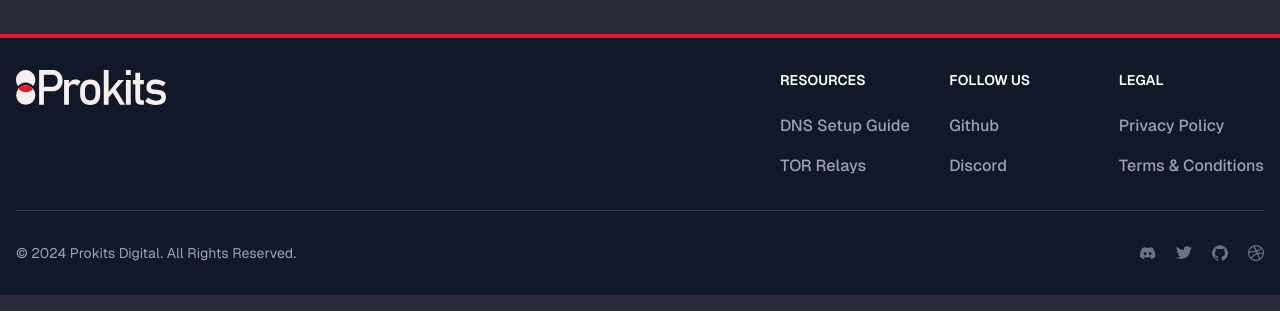
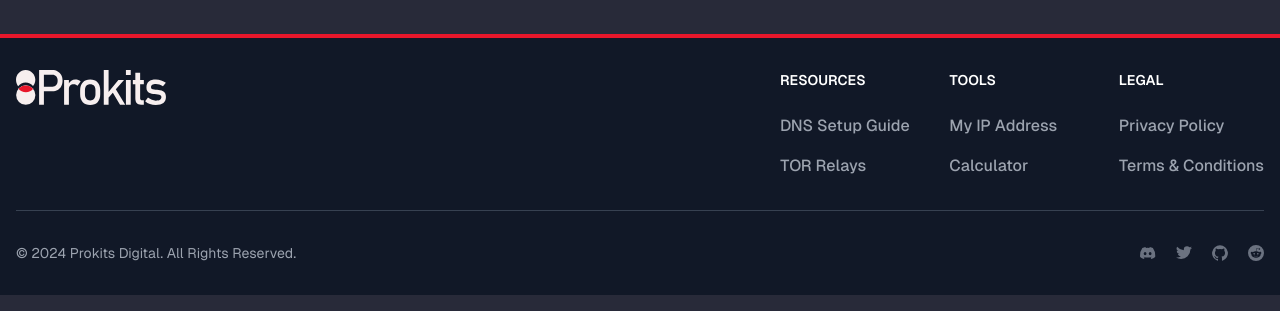
Before and after one commit to prokits/site, a Next.js app: page /dns in a window 1280 px wide. Shown: the part 346-657 px from the top of the page. Built offline with nearby package versions, Linux system fonts and the light colour scheme.

Commit message:
fix: links

```diff
--- a/components/footer/footer.tsx
+++ b/components/footer/footer.tsx
@@ -3,6 +3,7 @@
 import { usePathname } from 'next/navigation'
 import Image from "next/image";
 import { cn } from '@/lib/utils';
+import Link from 'next/link';
 
 export default function Footer() {
     const pathname = usePathname()
@@ -18,30 +19,31 @@
             <div className="mx-auto w-full max-w-screen-xl p-4 py-6 lg:py-8">
                 <div className="md:flex md:justify-between">
                     <div className="mb-6 md:mb-0">
-                        <a href="https://prokits.digital" className="flex items-center">
+                        <Link href="/" className="flex items-center">
                             <Image src="/logo/logo_dark.svg" alt="Flowbite" width={150} height={40} />
-                        </a>
+                        </Link>
                     </div>
+
                     <div className="grid grid-cols-2 gap-8 sm:gap-6 sm:grid-cols-3">
                         <div>
                             <h2 className="mb-6 text-sm font-semibold text-gray-900 uppercase dark:text-white">Resources</h2>
                             <ul className="text-gray-500 dark:text-gray-400 font-medium">
                                 <li className="mb-4">
-                                    <a href="https://flowbite.com/" className="hover:underline">DNS Setup Guide</a>
+                                    <Link href="/docs" className="hover:underline">DNS Setup Guide</Link>
                                 </li>
                                 <li>
-                                    <a href="https://tailwindcss.com/" className="hover:underline">TOR Relays</a>
+                                    <Link href="#" className="hover:underline">TOR Relays</Link>
                                 </li>
                             </ul>
                         </div>
                         <div>
-                            <h2 className="mb-6 text-sm font-semibold text-gray-900 uppercase dark:text-white">Follow us</h2>
+                            <h2 className="mb-6 text-sm font-semibold text-gray-900 uppercase dark:text-white">TOOLS</h2>
                             <ul className="text-gray-500 dark:text-gray-400 font-medium">
                                 <li className="mb-4">
-                                    <a href="https://github.com/Prokits" className="hover:underline ">Github</a>
+                                    <Link href="/myip" className="hover:underline ">My IP Address</Link>
                                 </li>
                                 <li>
-                                    <a href="https://discord.gg/4eeurUVvTy" className="hover:underline">Discord</a>
+                                    <Link href="#" className="hover:underline">Calculator</Link>
                                 </li>
                             </ul>
                         </div>
@@ -49,53 +51,53 @@
                             <h2 className="mb-6 text-sm font-semibold text-gray-900 uppercase dark:text-white">Legal</h2>
                             <ul className="text-gray-500 dark:text-gray-400 font-medium">
                                 <li className="mb-4">
-                                    <a href="#" className="hover:underline">Privacy Policy</a>
+                                    <Link href="#" className="hover:underline">Privacy Policy</Link>
                                 </li>
                                 <li>
-                                    <a href="#" className="hover:underline">Terms &amp; Conditions</a>
+                                    <Link href="#" className="hover:underline">Terms &amp; Conditions</Link>
                                 </li>
                             </ul>
                         </div>
                     </div>
                 </div>
+
                 <hr className="my-6 border-gray-200 sm:mx-auto dark:border-gray-700 lg:my-8" />
+
                 <div className="sm:flex sm:items-center sm:justify-between">
                     <span className="text-sm text-gray-500 sm:text-center dark:text-gray-400">© {new Date().getFullYear()} <a href="https://prokits.digital/" className="hover:underline">Prokits Digital</a>. All Rights Reserved.
                     </span>
                     <div className="flex mt-4 sm:justify-center sm:mt-0">
-                        {/* <a href="#" className="text-gray-500 hover:text-gray-900 dark:hover:text-white">
-                            <svg className="w-4 h-4" aria-hidden="true" xmlns="http://www.w3.org/2000/svg" fill="currentColor" viewBox="0 0 8 19">
-                                <path fill-rule="evenodd" d="M6.135 3H8V0H6.135a4.147 4.147 0 0 0-4.142 4.142V6H0v3h2v9.938h3V9h2.021l.592-3H5V3.591A.6.6 0 0 1 5.592 3h.543Z" clip-rule="evenodd" />
-                            </svg>
-                            <span className="sr-only">Facebook page</span>
-                        </a> */}
-                        <a href="#" className="text-gray-500 hover:text-gray-900 dark:hover:text-white ms-5">
+                        <Link href="https://discord.gg/KDZ54ZKXdt" target="_blank" className="text-gray-500 hover:text-gray-900 dark:hover:text-white ms-5">
                             <svg className="w-4 h-4" aria-hidden="true" xmlns="http://www.w3.org/2000/svg" fill="currentColor" viewBox="0 0 21 16">
                                 <path d="M16.942 1.556a16.3 16.3 0 0 0-4.126-1.3 12.04 12.04 0 0 0-.529 1.1 15.175 15.175 0 0 0-4.573 0 11.585 11.585 0 0 0-.535-1.1 16.274 16.274 0 0 0-4.129 1.3A17.392 17.392 0 0 0 .182 13.218a15.785 15.785 0 0 0 4.963 2.521c.41-.564.773-1.16 1.084-1.785a10.63 10.63 0 0 1-1.706-.83c.143-.106.283-.217.418-.33a11.664 11.664 0 0 0 10.118 0c.137.113.277.224.418.33-.544.328-1.116.606-1.71.832a12.52 12.52 0 0 0 1.084 1.785 16.46 16.46 0 0 0 5.064-2.595 17.286 17.286 0 0 0-2.973-11.59ZM6.678 10.813a1.941 1.941 0 0 1-1.8-2.045 1.93 1.93 0 0 1 1.8-2.047 1.919 1.919 0 0 1 1.8 2.047 1.93 1.93 0 0 1-1.8 2.045Zm6.644 0a1.94 1.94 0 0 1-1.8-2.045 1.93 1.93 0 0 1 1.8-2.047 1.918 1.918 0 0 1 1.8 2.047 1.93 1.93 0 0 1-1.8 2.045Z" />
                             </svg>
                             <span className="sr-only">Discord community</span>
-                        </a>
-                        <a href="#" className="text-gray-500 hover:text-gray-900 dark:hover:text-white ms-5">
+                        </Link>
+                        <Link href="https://x.com/HiProkits" target="_blank" className="text-gray-500 hover:text-gray-900 dark:hover:text-white ms-5">
                             <svg className="w-4 h-4" aria-hidden="true" xmlns="http://www.w3.org/2000/svg" fill="currentColor" viewBox="0 0 20 17">
                                 <path fill-rule="evenodd" d="M20 1.892a8.178 8.178 0 0 1-2.355.635 4.074 4.074 0 0 0 1.8-2.235 8.344 8.344 0 0 1-2.605.98A4.13 4.13 0 0 0 13.85 0a4.068 4.068 0 0 0-4.1 4.038 4 4 0 0 0 .105.919A11.705 11.705 0 0 1 1.4.734a4.006 4.006 0 0 0 1.268 5.392 4.165 4.165 0 0 1-1.859-.5v.05A4.057 4.057 0 0 0 4.1 9.635a4.19 4.19 0 0 1-1.856.07 4.108 4.108 0 0 0 3.831 2.807A8.36 8.36 0 0 1 0 14.184 11.732 11.732 0 0 0 6.291 16 11.502 11.502 0 0 0 17.964 4.5c0-.177 0-.35-.012-.523A8.143 8.143 0 0 0 20 1.892Z" clip-rule="evenodd" />
                             </svg>
                             <span className="sr-only">Twitter page</span>
-                        </a>
-                        <a href="#" className="text-gray-500 hover:text-gray-900 dark:hover:text-white ms-5">
+                        </Link>
+                        <Link href="https://github.com/Prokits" target="_blank" className="text-gray-500 hover:text-gray-900 dark:hover:text-white ms-5">
                             <svg className="w-4 h-4" aria-hidden="true" xmlns="http://www.w3.org/2000/svg" fill="currentColor" viewBox="0 0 20 20">
                                 <path fill-rule="evenodd" d="M10 .333A9.911 9.911 0 0 0 6.866 19.65c.5.092.678-.215.678-.477 0-.237-.01-1.017-.014-1.845-2.757.6-3.338-1.169-3.338-1.169a2.627 2.627 0 0 0-1.1-1.451c-.9-.615.07-.6.07-.6a2.084 2.084 0 0 1 1.518 1.021 2.11 2.11 0 0 0 2.884.823c.044-.503.268-.973.63-1.325-2.2-.25-4.516-1.1-4.516-4.9A3.832 3.832 0 0 1 4.7 7.068a3.56 3.56 0 0 1 .095-2.623s.832-.266 2.726 1.016a9.409 9.409 0 0 1 4.962 0c1.89-1.282 2.717-1.016 2.717-1.016.366.83.402 1.768.1 2.623a3.827 3.827 0 0 1 1.02 2.659c0 3.807-2.319 4.644-4.525 4.889a2.366 2.366 0 0 1 .673 1.834c0 1.326-.012 2.394-.012 2.72 0 .263.18.572.681.475A9.911 9.911 0 0 0 10 .333Z" clip-rule="evenodd" />
                             </svg>
                             <span className="sr-only">GitHub account</span>
-                        </a>
-                        <a href="#" className="text-gray-500 hover:text-gray-900 dark:hover:text-white ms-5">
-                            <svg className="w-4 h-4" aria-hidden="true" xmlns="http://www.w3.org/2000/svg" fill="currentColor" viewBox="0 0 20 20">
-                                <path fill-rule="evenodd" d="M10 0a10 10 0 1 0 10 10A10.009 10.009 0 0 0 10 0Zm6.613 4.614a8.523 8.523 0 0 1 1.93 5.32 20.094 20.094 0 0 0-5.949-.274c-.059-.149-.122-.292-.184-.441a23.879 23.879 0 0 0-.566-1.239 11.41 11.41 0 0 0 4.769-3.366ZM8 1.707a8.821 8.821 0 0 1 2-.238 8.5 8.5 0 0 1 5.664 2.152 9.608 9.608 0 0 1-4.476 3.087A45.758 45.758 0 0 0 8 1.707ZM1.642 8.262a8.57 8.57 0 0 1 4.73-5.981A53.998 53.998 0 0 1 9.54 7.222a32.078 32.078 0 0 1-7.9 1.04h.002Zm2.01 7.46a8.51 8.51 0 0 1-2.2-5.707v-.262a31.64 31.64 0 0 0 8.777-1.219c.243.477.477.964.692 1.449-.114.032-.227.067-.336.1a13.569 13.569 0 0 0-6.942 5.636l.009.003ZM10 18.556a8.508 8.508 0 0 1-5.243-1.8 11.717 11.717 0 0 1 6.7-5.332.509.509 0 0 1 .055-.02 35.65 35.65 0 0 1 1.819 6.476 8.476 8.476 0 0 1-3.331.676Zm4.772-1.462A37.232 37.232 0 0 0 13.113 11a12.513 12.513 0 0 1 5.321.364 8.56 8.56 0 0 1-3.66 5.73h-.002Z" clip-rule="evenodd" />
+                        </Link>
+                        <Link href="https://www.reddit.com/r/prokits/" target="_blank" className="text-gray-500 hover:text-gray-900 dark:hover:text-white ms-5">
+                            {/* Reddit logo */}
+                            <svg className="w-4 h-4" aria-hidden="true" xmlns="http://www.w3.org/2000/svg" fill="currentColor" viewBox="0 0 16 16">
+                                <path d="M6.167 8a.83.83 0 0 0-.83.83c0 .459.372.84.83.831a.831.831 0 0 0 0-1.661m1.843 3.647c.315 0 1.403-.038 1.976-.611a.23.23 0 0 0 0-.306.213.213 0 0 0-.306 0c-.353.363-1.126.487-1.67.487-.545 0-1.308-.124-1.671-.487a.213.213 0 0 0-.306 0 .213.213 0 0 0 0 .306c.564.563 1.652.61 1.977.61zm.992-2.807c0 .458.373.83.831.83s.83-.381.83-.83a.831.831 0 0 0-1.66 0z" />
+                                <path d="M16 8A8 8 0 1 1 0 8a8 8 0 0 1 16 0m-3.828-1.165c-.315 0-.602.124-.812.325-.801-.573-1.9-.945-3.121-.993l.534-2.501 1.738.372a.83.83 0 1 0 .83-.869.83.83 0 0 0-.744.468l-1.938-.41a.2.2 0 0 0-.153.028.2.2 0 0 0-.086.134l-.592 2.788c-1.24.038-2.358.41-3.17.992-.21-.2-.496-.324-.81-.324a1.163 1.163 0 0 0-.478 2.224q-.03.17-.029.353c0 1.795 2.091 3.256 4.669 3.256s4.668-1.451 4.668-3.256c0-.114-.01-.238-.029-.353.401-.181.688-.592.688-1.069 0-.65-.525-1.165-1.165-1.165" />
                             </svg>
-                            <span className="sr-only">Dribbble account</span>
-                        </a>
+
+                            <span className="sr-only">Reddit community</span>
+                        </Link>
+
                     </div>
                 </div>
             </div>
-        </footer>
+        </footer >
     )
 }
```
